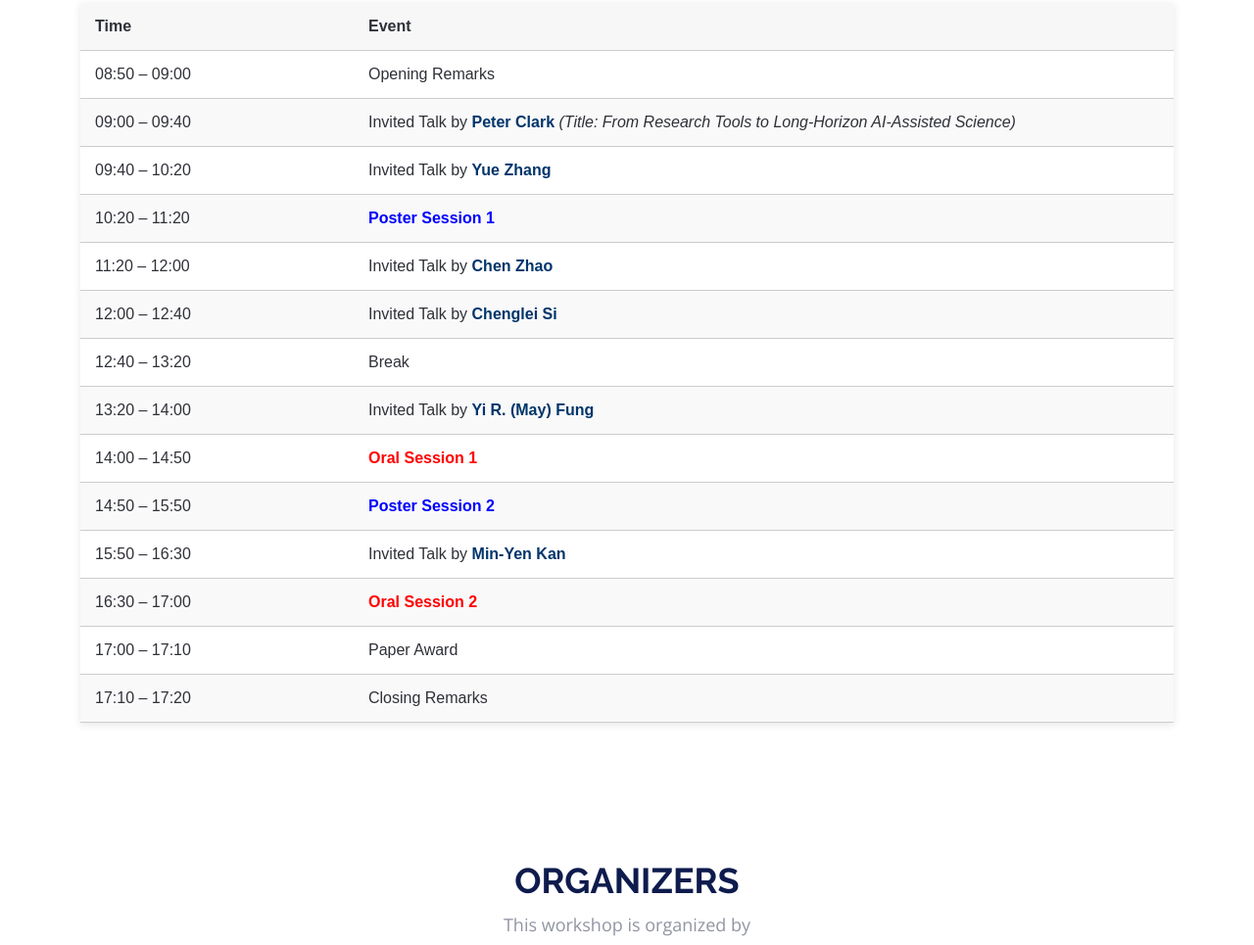
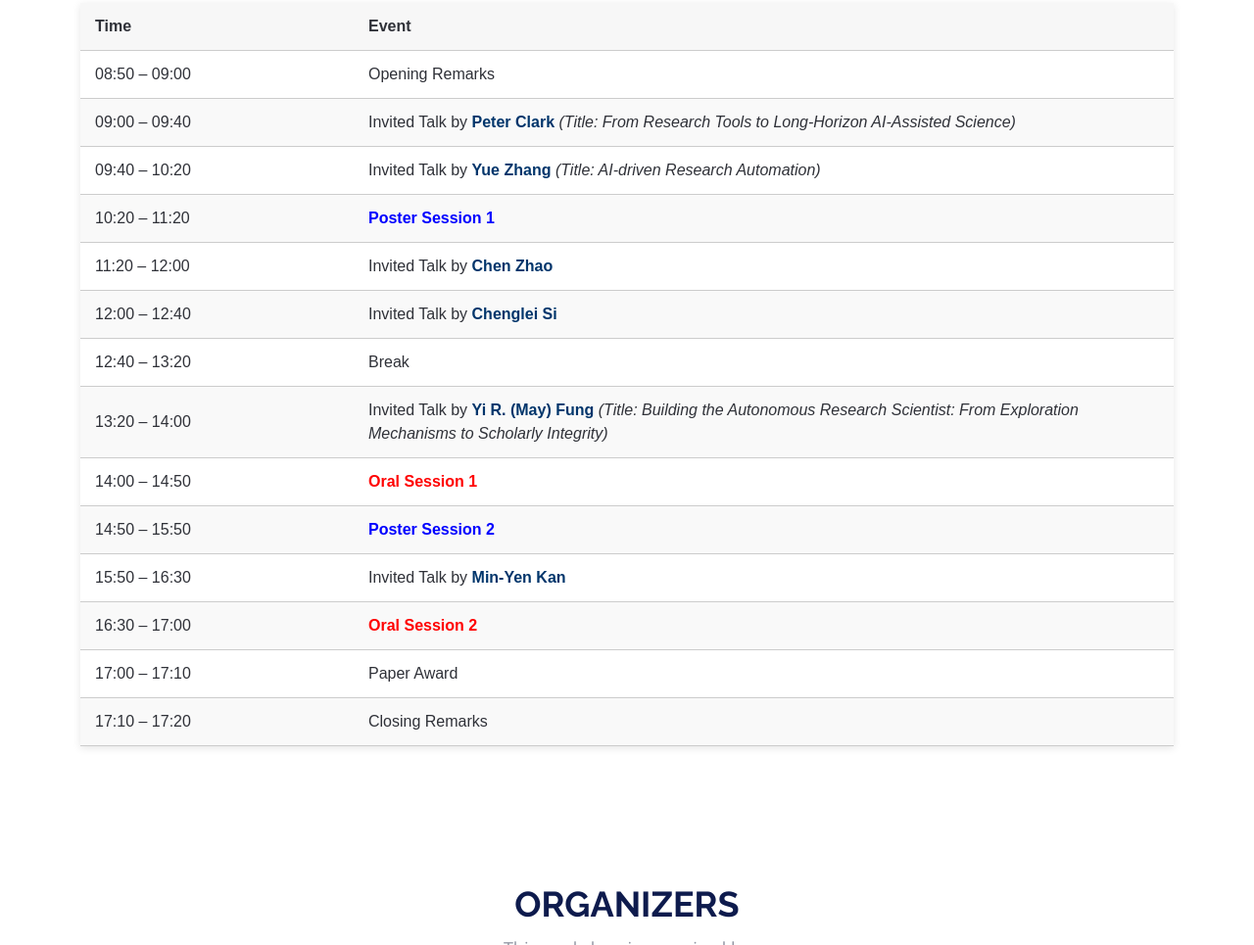
Before and after one commit to ai4research-workshop/ai4research-workshop.github.io, a plain HTML site: page index.html in a window 1280 px wide. Shown: the part 8603-9568 px from the top of the page at 98% size. Drawn offline with nearby package versions, Linux system fonts and the light colour scheme.

Commit message:
add talk titles

```diff
--- a/index.html
+++ b/index.html
@@ -356,7 +356,9 @@
             </tr>
             <tr>
               <td>09:40 – 10:20</td>
-              <td>Invited Talk by <b style="color: #00356B;">Yue Zhang</b></td>
+              <td>
+                Invited Talk by <b style="color: #00356B;">Yue Zhang</b> <i>(Title: AI-driven Research Automation)</i>
+              </td>
             </tr>
             <tr>
               <td>10:20 – 11:20</td>
@@ -376,7 +378,9 @@
             </tr>
             <tr>
               <td>13:20 – 14:00</td>
-              <td>Invited Talk by <b style="color: #00356B;">Yi R. (May) Fung</b></td>
+              <td>
+                Invited Talk by <b style="color: #00356B;">Yi R. (May) Fung</b> <i>(Title: Building the Autonomous Research Scientist: From Exploration Mechanisms to Scholarly Integrity)</i>
+              </td>
             </tr>
             <tr>
               <td>14:00 – 14:50</td>
```
